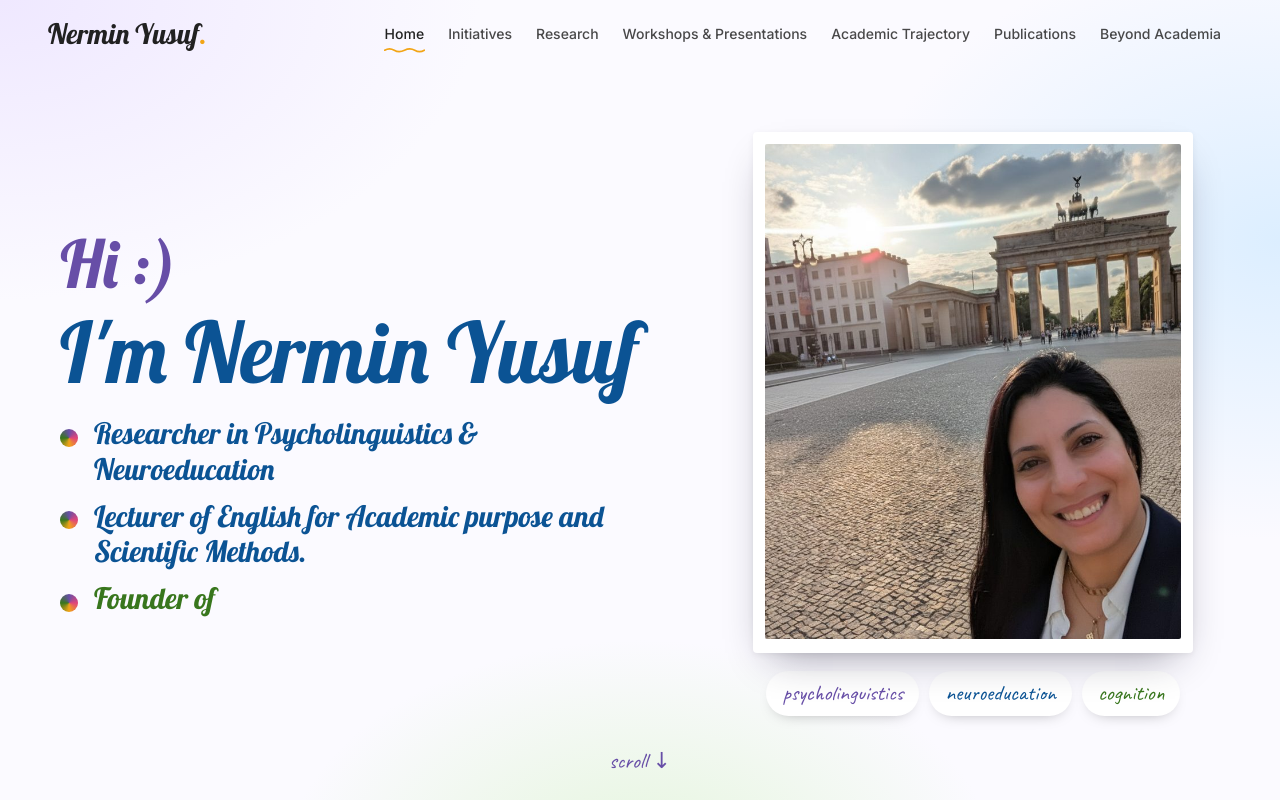
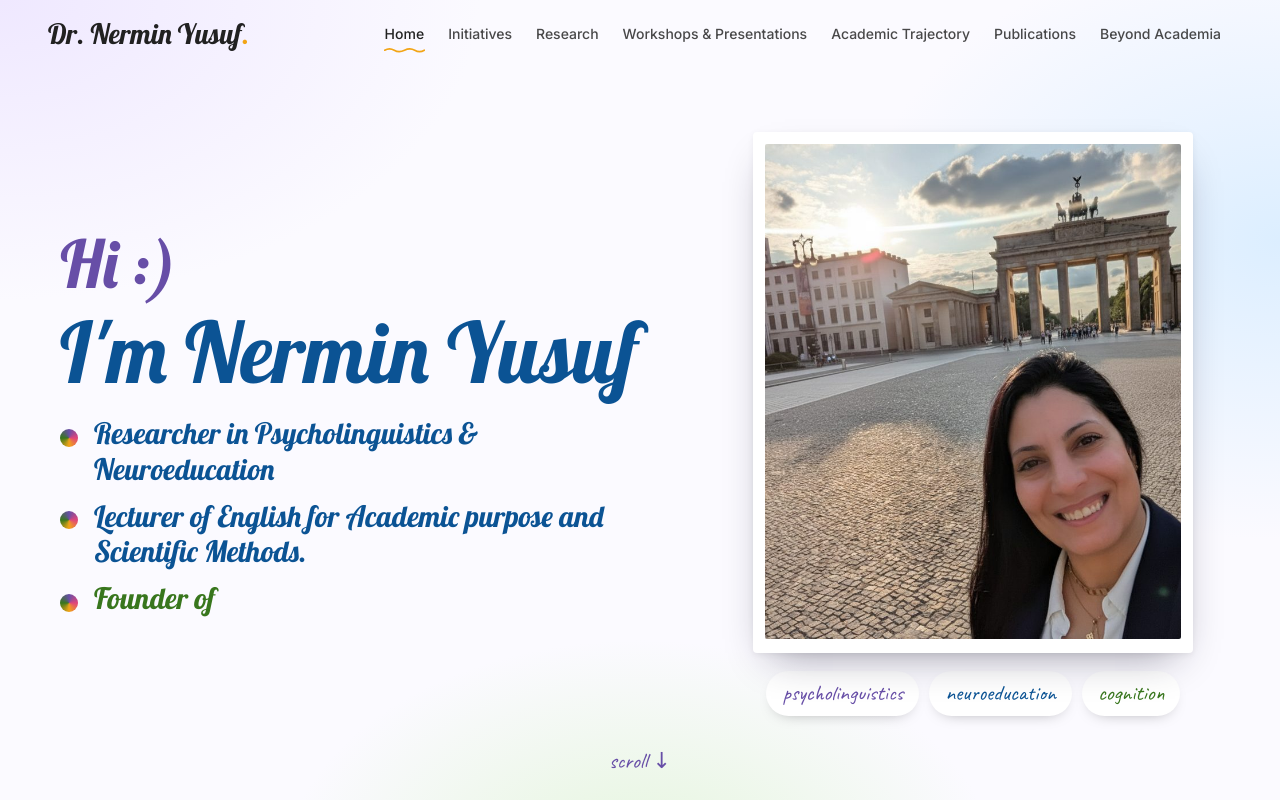
Before and after one commit to nerminyusufny/nermin-yusuf, a plain HTML site: page index.html in a window 1280 px wide. Shown: the top 800 px of the page. Drawn offline with nearby package versions, Linux system fonts and the light colour scheme.

Commit message:
Header name: Dr. Nermin Yusuf

```diff
--- a/index.html
+++ b/index.html
@@ -380,7 +380,7 @@ footer .links-f a:hover{color:#f7c96b}
 <body>
 <div id="progress"></div>
 <header class="nav" id="nav">
- <a class="brand" href="#home">Nermin Yusuf<b>.</b></a>
+ <a class="brand" href="#home">Dr. Nermin Yusuf<b>.</b></a>
  <button class="burger" id="burger" aria-expanded="false" aria-controls="links">Menu</button>
  <nav class="links" id="links" aria-label="Main">
   <a href="#home">Home</a><a href="#initiatives">Initiatives</a><a href="#research">Research</a><a href="#workshops">Workshops &amp; Presentations</a><a href="#trajectory">Academic Trajectory</a><a href="#publications">Publications</a><a href="#beyond">Beyond Academia</a>
```
